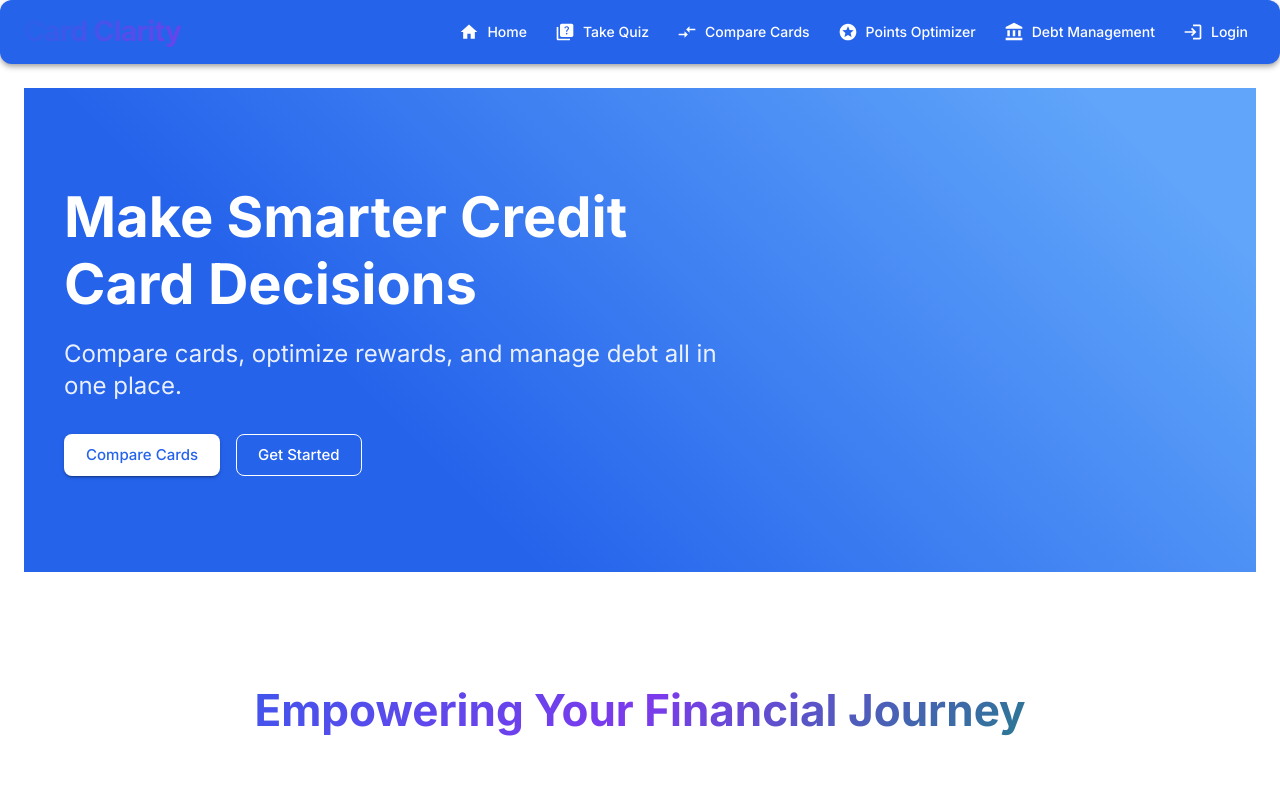
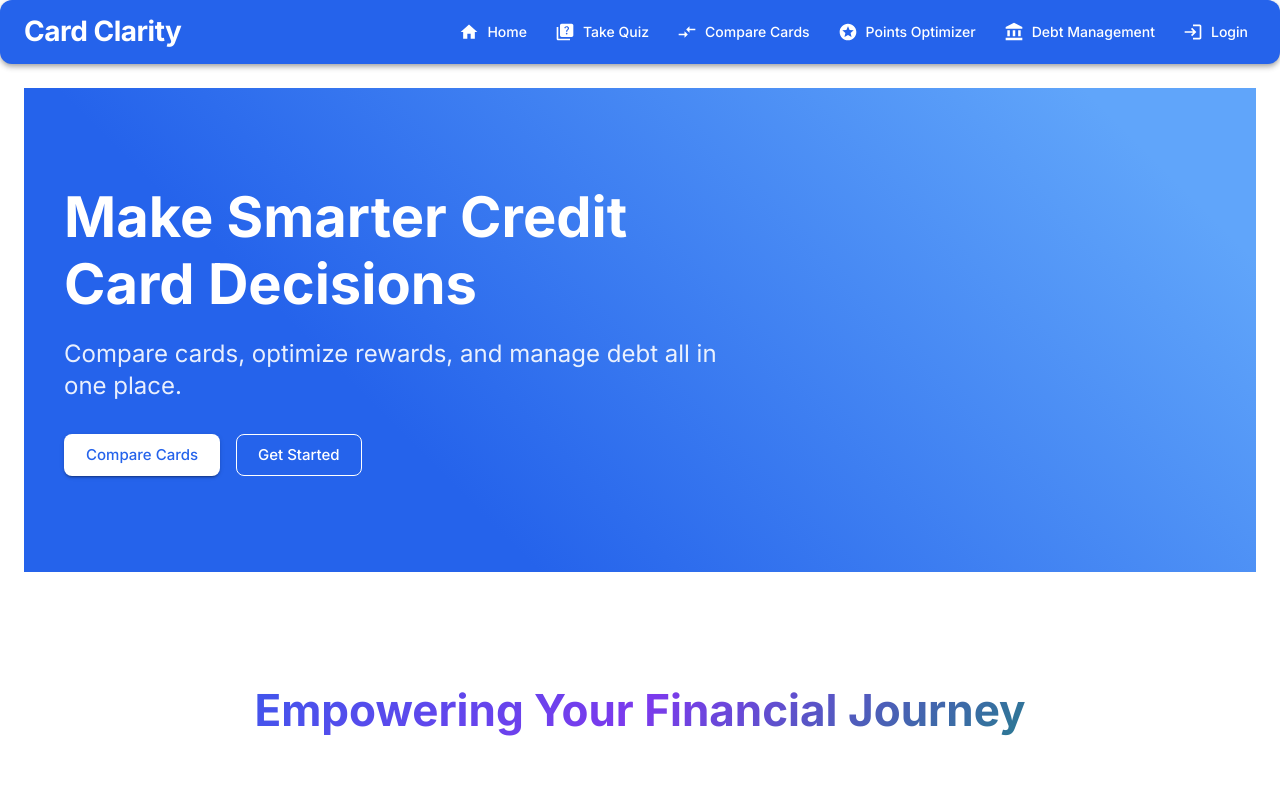
Before and after one commit to nickjackson801/card-clarity, a React (Vite) app: page / in a window 1280 px wide. Shown: the top 788 px of the page. Built offline with nearby package versions, Linux system fonts and the light colour scheme.

Commit message:
Fix header text visibility with white color

```diff
--- a/src/App.tsx
+++ b/src/App.tsx
@@ -125,7 +125,7 @@ function App() {
       <CssBaseline />
       <Router>
         <Box sx={{ display: 'flex', flexDirection: 'column', minHeight: '100vh' }}>
-          <AppBar position="static">
+          <AppBar position="static" sx={{ bgcolor: 'primary.main' }}>
             <Toolbar>
               {isMobile && (
                 <IconButton
@@ -133,7 +133,7 @@ function App() {
                   aria-label="open drawer"
                   edge="start"
                   onClick={handleDrawerToggle}
-                  sx={{ mr: 2 }}
+                  sx={{ mr: 2, color: 'white' }}
                 >
                   <MenuIcon />
                 </IconButton>
@@ -147,11 +147,7 @@ function App() {
                   fontWeight: 800,
                   fontSize: { xs: '1.5rem', md: '1.75rem' },
                   textDecoration: 'none',
-                  background: 'linear-gradient(135deg, #2563eb 0%, #7c3aed 50%, #059669 100%)',
-                  backgroundClip: 'text',
-                  WebkitBackgroundClip: 'text',
-                  color: 'transparent',
-                  WebkitTextFillColor: 'transparent',
+                  color: 'white',
                   letterSpacing: '-0.5px',
                   '&:hover': {
                     opacity: 0.9,
@@ -169,6 +165,7 @@ function App() {
                       to={item.path}
                       color="inherit"
                       startIcon={item.icon}
+                      sx={{ color: 'white' }}
                     >
                       {item.text}
                     </Button>
```
